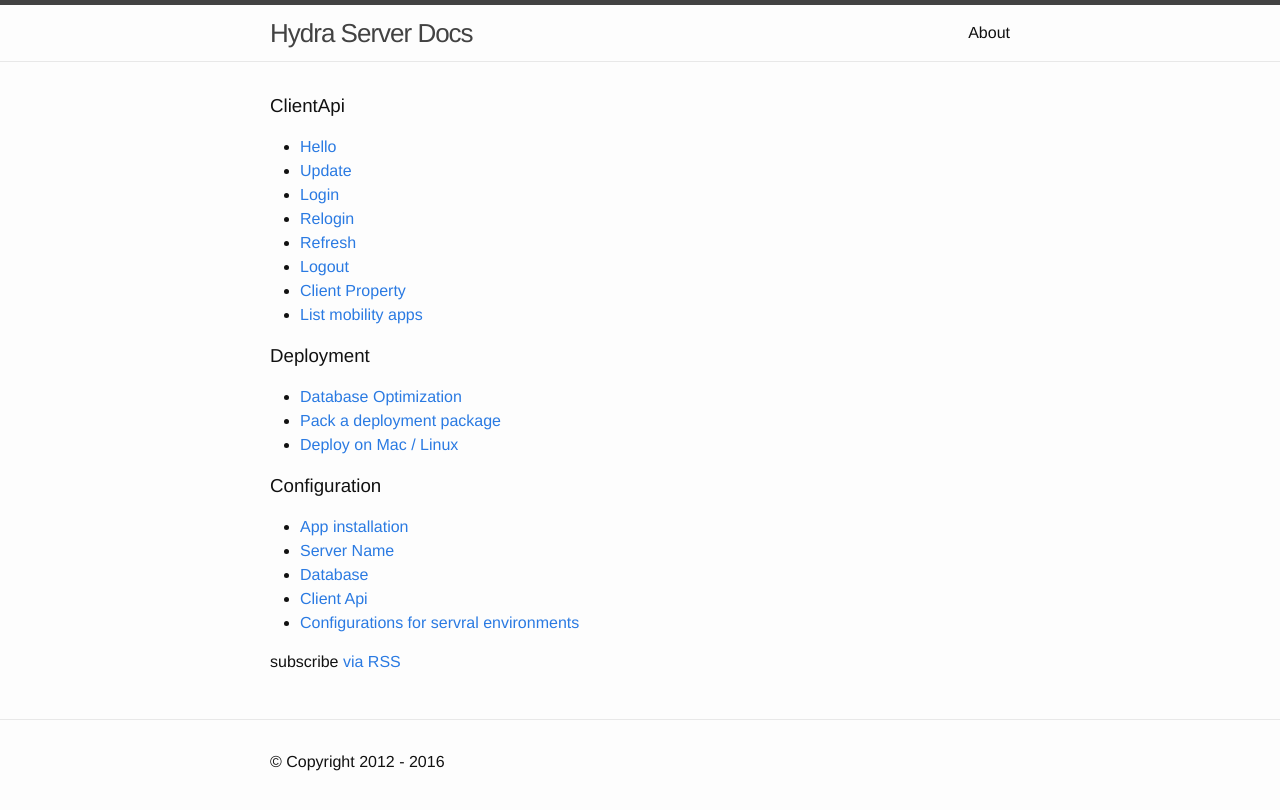
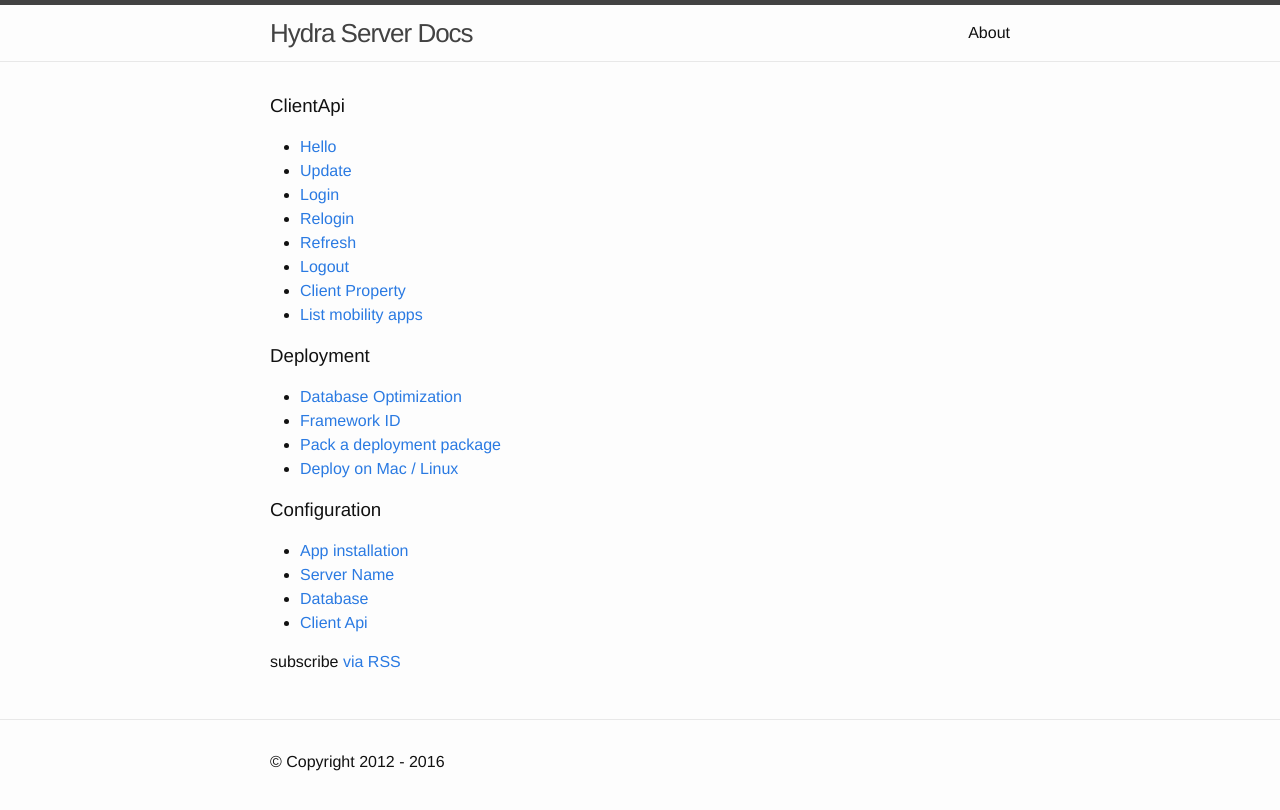
Before and after one commit to hp-liangzhang/hp-liangzhang.github.com, a Jekyll site: the page built from index.html, in a window 1280 px wide. Shown: the top 810 px of the page. Built offline with Jekyll 4.4.1, drawn with Linux system fonts in a browser that asks for light colours.

Commit message:
fix format

```diff
--- a/_posts/2016-02-29-conf-serveral-env.markdown
+++ b/_posts/2016-02-29-conf-serveral-env.markdown
@@ -1,8 +1,8 @@
 ---
 layout: post
-title:  "Configurations for servral environments"
+title:  "Framework ID"
 date:   2016-03-1 00:00:34 +0800
-categories: Configuration
+categories: Deployment
 ---
 
 When you work in a team, different developers will use different configuration keys in their application.conf. For example, the log level or some database configuration. This generally leads to recurrent conflicts when you commit the file using your VCS.
@@ -54,6 +54,6 @@ application.mode=dev
 # More Reference
 See the Play Documentations.
 
-[Manage application.conf in several environments] (https://www.playframework.com/documentation/1.4.x/ids)
+[Manage application.conf in several environments](https://www.playframework.com/documentation/1.4.x/ids)
 
-[Put your application in production] (https://www.playframework.com/documentation/1.4.x/production)
+[Put your application in production](https://www.playframework.com/documentation/1.4.x/production)
```
